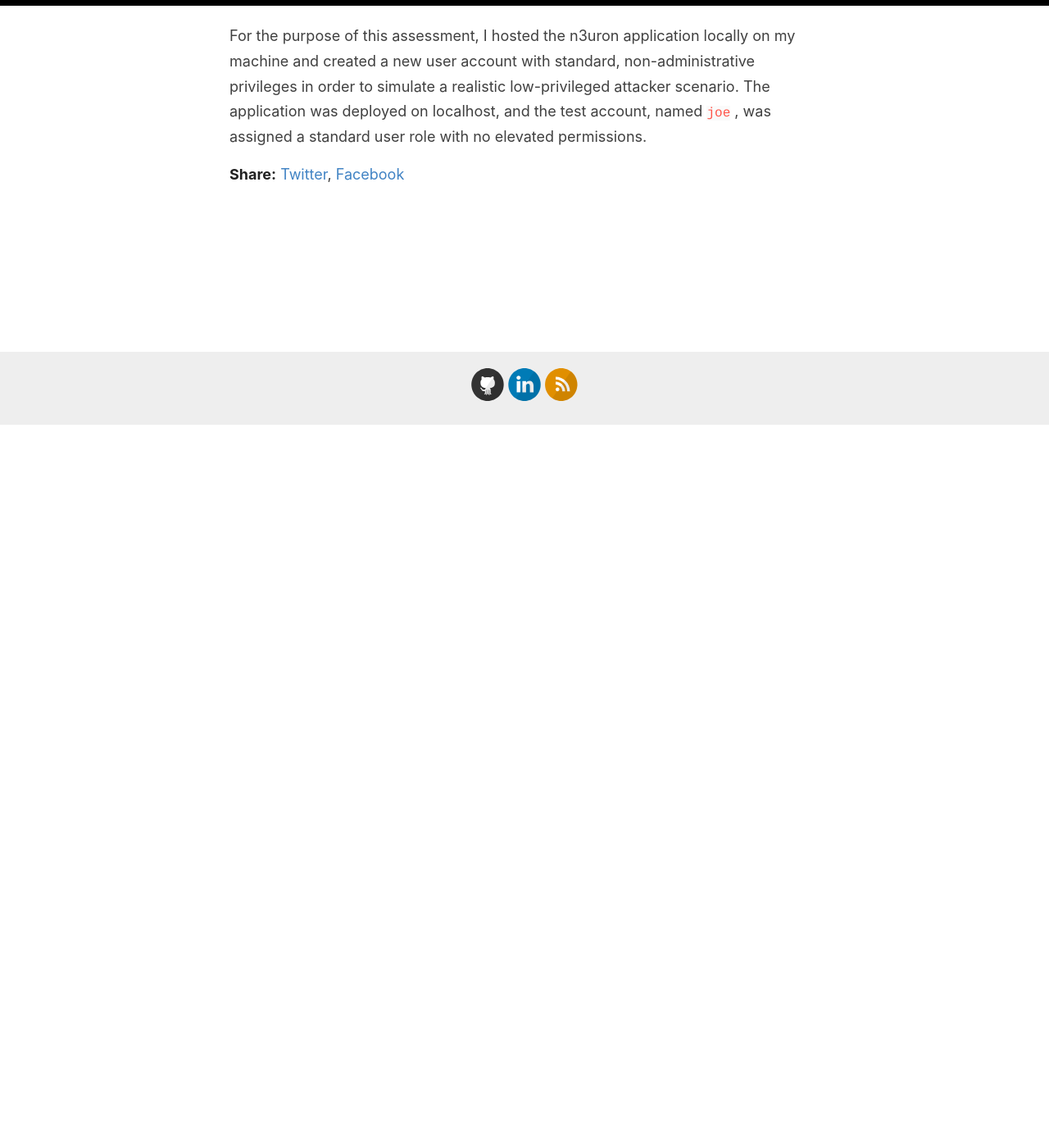
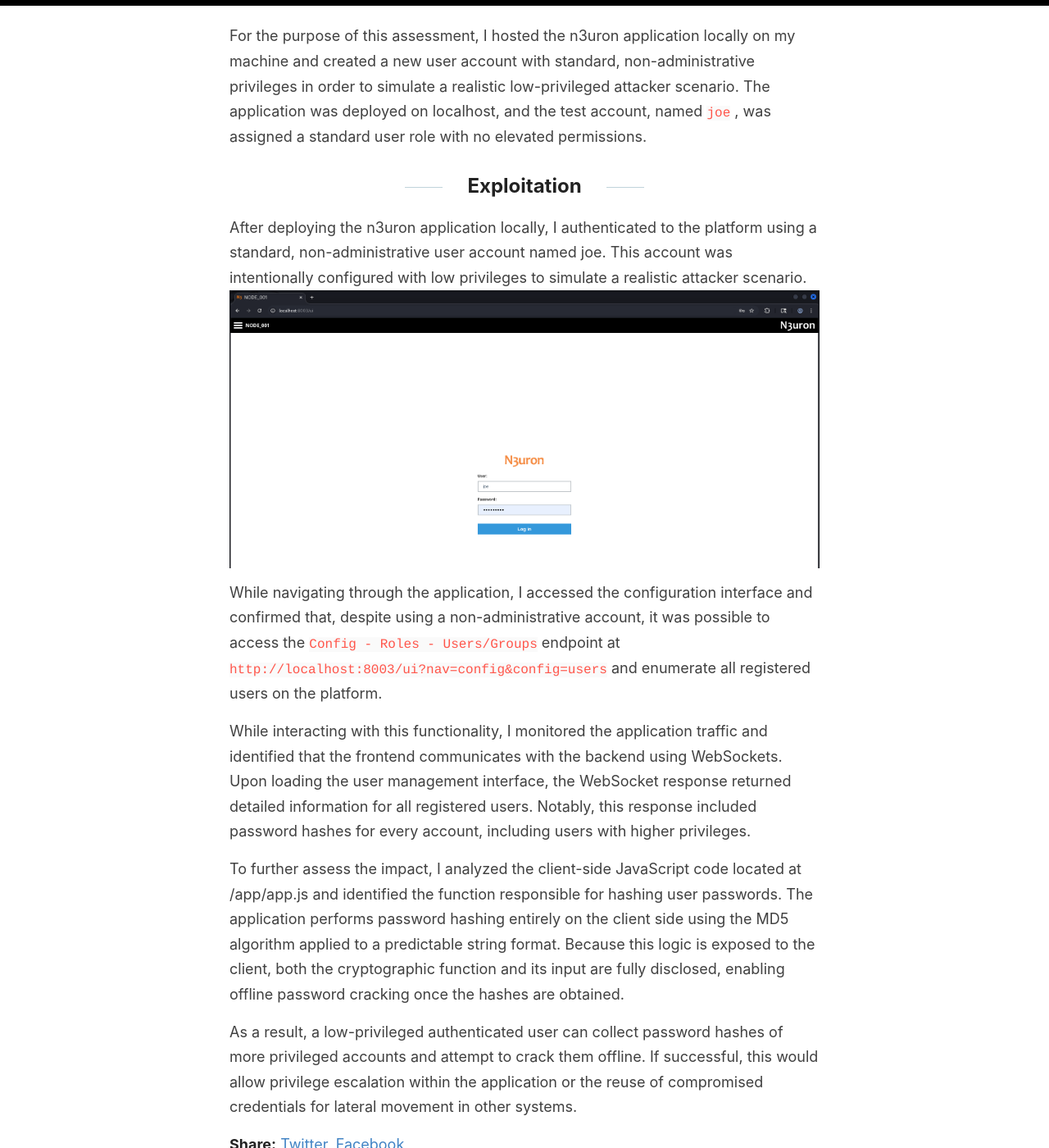
Before and after one commit to JoseAbreu28/JoseAbreu28.github.io, a Jekyll site: the page built from _posts/2026-01-23-CVE-2025-69929.md, in a window 1280 px wide and 1400 px high, scrolled down 882 px. Shown: the whole window at 82% size. Built offline with Jekyll 4.4.1, drawn with Linux system fonts in a browser that asks for light colours.

Commit message:
Update 2026-01-23-CVE-2025-69929.md

````diff
--- a/_posts/2026-01-23-CVE-2025-69929.md
+++ b/_posts/2026-01-23-CVE-2025-69929.md
@@ -19,3 +19,16 @@ When combined, these issues significantly reduce the effort required for an atta
 
 ## Test Environment Setup
 For the purpose of this assessment, I hosted the n3uron application locally on my machine and created a new user account with standard, non-administrative privileges in order to simulate a realistic low-privileged attacker scenario. The application was deployed on localhost, and the test account, named ```joe``` , was assigned a standard user role with no elevated permissions.
+
+## Exploitation
+
+After deploying the n3uron application locally, I authenticated to the platform using a standard, non-administrative user account named joe. This account was intentionally configured with low privileges to simulate a realistic attacker scenario.
+![n3uron login](/images/DATA/n3uron_login.png)
+
+While navigating through the application, I accessed the configuration interface and confirmed that, despite using a non-administrative account, it was possible to access the ```Config - Roles - Users/Groups``` endpoint at ``http://localhost:8003/ui?nav=config&config=users`` and enumerate all registered users on the platform.
+
+While interacting with this functionality, I monitored the application traffic and identified that the frontend communicates with the backend using WebSockets. Upon loading the user management interface, the WebSocket response returned detailed information for all registered users. Notably, this response included password hashes for every account, including users with higher privileges.
+
+To further assess the impact, I analyzed the client-side JavaScript code located at /app/app.js and identified the function responsible for hashing user passwords. The application performs password hashing entirely on the client side using the MD5 algorithm applied to a predictable string format. Because this logic is exposed to the client, both the cryptographic function and its input are fully disclosed, enabling offline password cracking once the hashes are obtained.
+
+As a result, a low-privileged authenticated user can collect password hashes of more privileged accounts and attempt to crack them offline. If successful, this would allow privilege escalation within the application or the reuse of compromised credentials for lateral movement in other systems.
````
